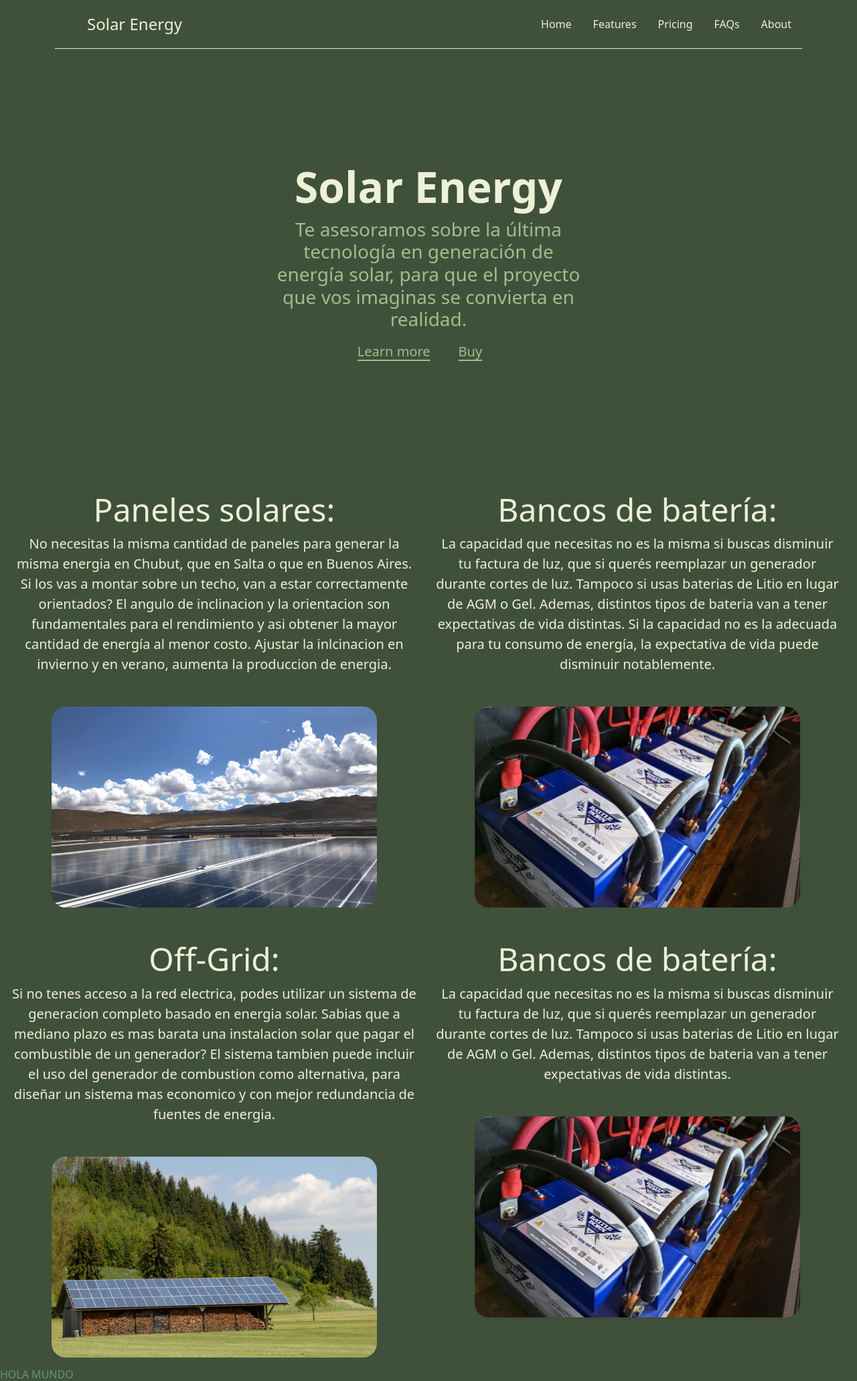
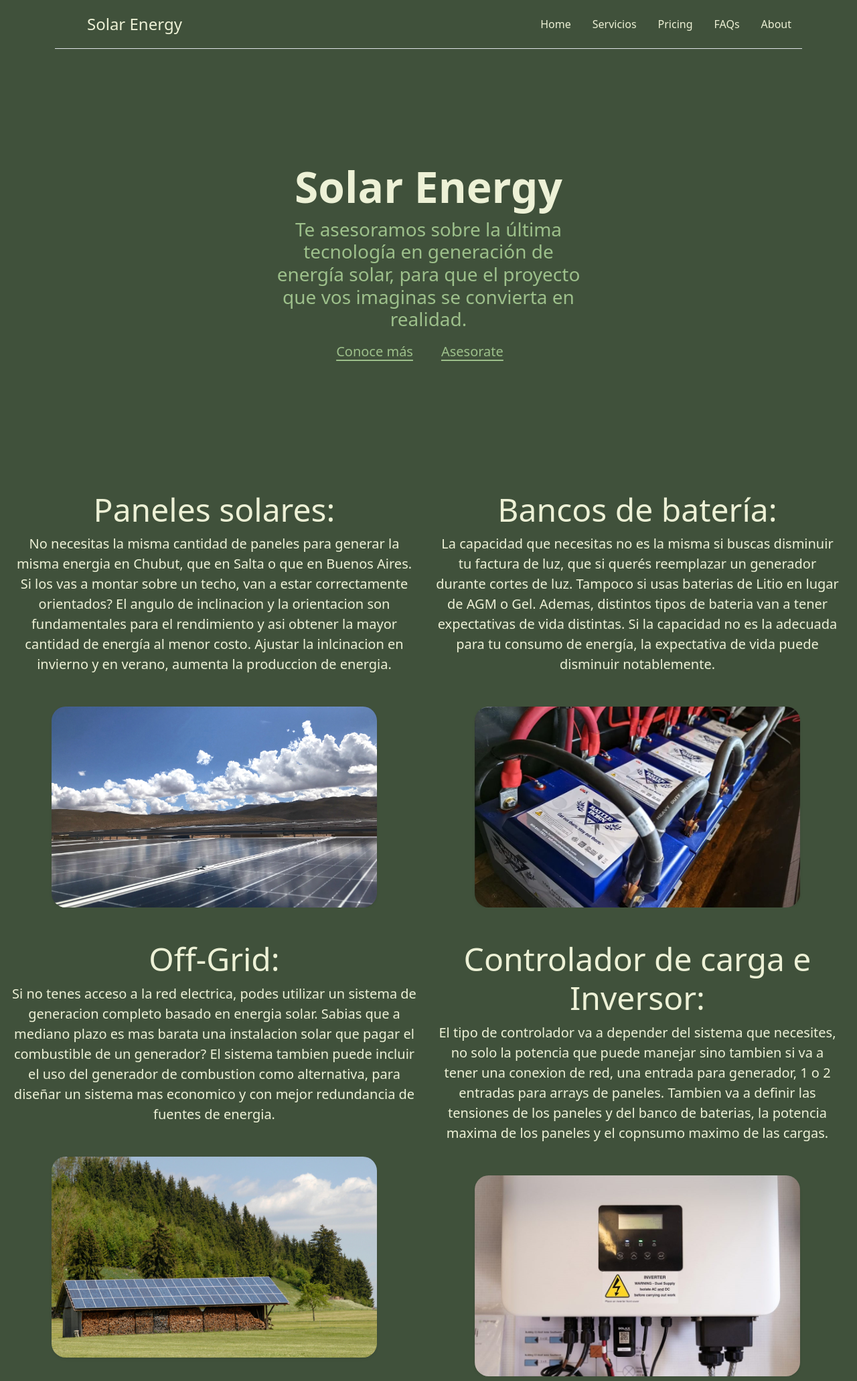
Before and after one commit to IvanNiksich/Day-83-SolarConsultorWeb, a Flask app: page / in a window 1280 px wide. Shown: the top 2062 px of the page at 67% size. Run offline with Flask 3, Linux system fonts and the light colour scheme; some libraries are stand-ins or nearby versions.

Commit message:
Index structure done, added service.html, work on header.

```diff
--- a/main.py
+++ b/main.py
@@ -11,9 +11,9 @@ def home():
     return render_template("index.html")
 
 
-@app.route('/bye')
-def bye_world():
-    return 'Bye, world.'
+@app.route('/service')
+def service():
+    return render_template('/service.html')
 
 
 if __name__ == "__main__":
--- a/templates/header.html
+++ b/templates/header.html
@@ -12,7 +12,7 @@
 
       <ul class="nav nav-pills">
         <li class="nav-item"><a href="{{ url_for('home') }}" class="nav-link">Home</a></li>
-        <li class="nav-item"><a href="#" class="nav-link">Features</a></li>
+        <li class="nav-item"><a href="{{ url_for('service') }}" class="nav-link">Servicios</a></li>
         <li class="nav-item"><a href="#" class="nav-link">Pricing</a></li>
         <li class="nav-item"><a href="#" class="nav-link">FAQs</a></li>
         <li class="nav-item"><a href="#" class="nav-link">About</a></li>
--- a/templates/index.html
+++ b/templates/index.html
@@ -6,17 +6,18 @@
 {% include "header.html" %}
 
 <main>
-  <div class="position-relative overflow-hidden p-3 p-md-5 m-md-3 text-center" >
+  <section id="home_section">
+    <div class="position-relative overflow-hidden p-3 p-md-5 m-md-3 text-center" >
     <div class="col-md-6 p-lg-5 mx-auto my-5">
       <h1 class="display-3 fw-bold">Solar Energy </h1>
       <h3 class="fw-normal mb-3" style="color: rgb(157, 192, 139);">Te asesoramos sobre la última tecnología en generación de energía solar, para que el proyecto que vos imaginas se convierta en realidad.</h3>
       <div class="d-flex gap-3 justify-content-center lead fw-normal">
-        <a class="icon-link" href="#" style="color: rgb(157, 192, 139); text-decoration-color: rgb(157, 192, 139);">
-          Learn more
+        <a class="icon-link" href="#offer_section" style="color: rgb(157, 192, 139); text-decoration-color: rgb(157, 192, 139);">
+          Conoce más
           <svg class="bi"><use xlink:href="#chevron-right"></use></svg>
         </a>
-        <a class="icon-link" href="#" style="color: rgb(157, 192, 139); text-decoration-color: rgb(157, 192, 139);">
-          Buy
+        <a class="icon-link" href="{{ url_for('service') }}" style="color: rgb(157, 192, 139); text-decoration-color: rgb(157, 192, 139);">
+          Asesorate
           <svg class="bi"><use xlink:href="#chevron-right"></use></svg>
         </a>
       </div>
@@ -24,8 +25,10 @@
     <div class="product-device shadow-sm d-none d-md-block"></div>
     <div class="product-device product-device-2 shadow-sm d-none d-md-block"></div>
   </div>
+  </section>
 
-  <div class="row justify-content-center w-100 my-md-3 ps-md-3">
+  <section id="reasons_section">
+    <div class="row justify-content-center w-100 my-md-3 ps-md-3">
     <div class="col-md-6 text-center overflow-hidden">
       <div class="my-3 py-3">
         <h2 class="display-5">Paneles solares:</h2>
@@ -43,8 +46,7 @@
     </div>
   </div>
 
-
-  <div class="row justify-content-center w-100 my-md-3 ps-md-3">
+    <div class="row justify-content-center w-100 my-md-3 ps-md-3">
     <div class="col-md-6 text-center overflow-hidden">
       <div class="my-3 py-3">
         <h2 class="display-5">Off-Grid:</h2>
@@ -55,12 +57,26 @@
 
     <div class="col-md-6 text-center overflow-hidden">
       <div class="my-3 py-3">
-        <h2 class="display-5">Bancos de batería:</h2>
-        <p class="lead">La capacidad que necesitas no es la misma si buscas disminuir tu factura de luz, que si querés reemplazar un generador durante cortes de luz. Tampoco si usas baterias de Litio en lugar de AGM o Gel. Ademas, distintos tipos de bateria van a tener expectativas de vida distintas.</p>
+        <h2 class="display-5">Controlador de carga e Inversor:</h2>
+        <p class="lead">El tipo de controlador va a depender del sistema que necesites, no solo la potencia que puede manejar sino tambien si va a tener una conexion de red, una entrada para generador, 1 o 2 entradas para arrays de paneles. Tambien va a definir las tensiones de los paneles y del banco de baterias, la potencia maxima de los paneles y el copnsumo maximo de las cargas.</p>
       </div>
-      <div class="bg-body-tertiary shadow-sm mx-auto" style="width: 80%; height: 300px; border-radius: 21px 21px 21px 21px; background-image: url('static/baterias.png'); background-size: cover; background-position: center;"></div>
+      <div class="bg-body-tertiary shadow-sm mx-auto" style="width: 80%; height: 300px; border-radius: 21px 21px 21px 21px; background-image: url('static/solar_inverter_2.jpg'); background-size: cover; background-position: center;"></div>
     </div>
   </div>
+  </section>
+
+  <section id="offer_section">
+  <div class="px-4 py-5 my-5 text-center">
+
+    <h1 class="display-5 fw-bold">Asesorate con nostros:</h1>
+    <div class="col-lg-6 mx-auto">
+      <p class="lead mb-4">No malgastes dinero en sistemas que no van a funcionar como vos necesitas por no estar diseñados a medida para vos. Por las razones que te mostramos es muy importante que todos los elementos del sistema esten dimensionados de acuerdo a lo que vos necesitas y a donde estas ubicado. Por eso cada proyecto es unico, demandando mucho tiempo de diseño y evaluacion de opciones para conseguir la solucion optima. Muchos vendedores e instaladores no pueden dedicarle el tiempo necesario a esta etapa del proyecto por razones de costos, esto resulta en instalaciones de energia solar que no terminan de cumplir con lo que el cliente necesita o que despues de unos años empiezan a tener problemas con el banco de baterias.</p>
+      <div class="d-grid gap-2 d-sm-flex justify-content-sm-center">
+        <button type="button" class="btn btn-lg px-4 gap-3" style="background-color: rgb(96, 153, 102); color: rgb(237, 241, 214);" onclick="window.location.href='{{ url_for('service') }}';">Conocer más</button>
+      </div>
+    </div>
+  </div>
+  </section>
 
 </main>
 
```
Also changed, not shown: templates/service.html (added, +11 -0 lines).
